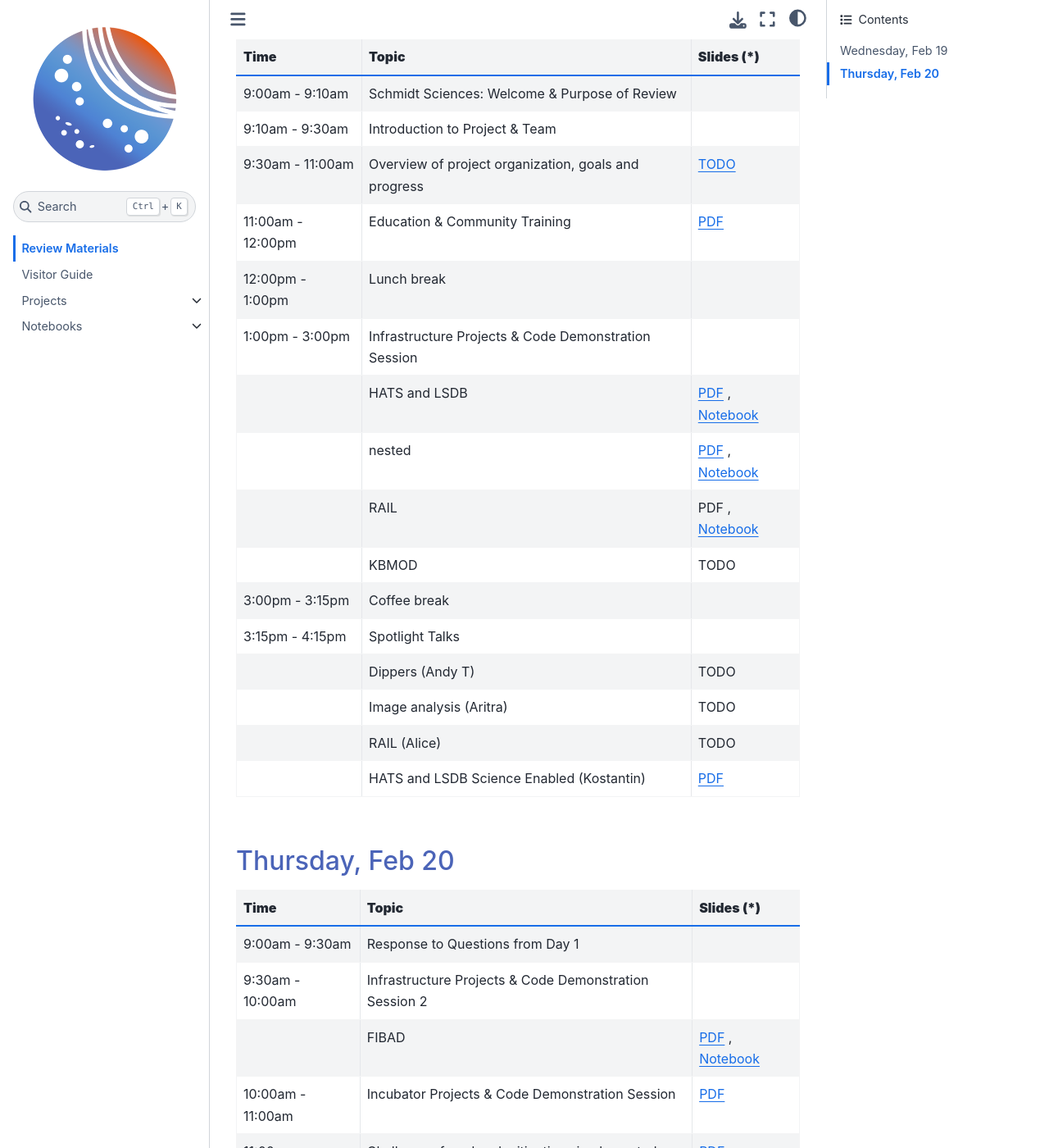
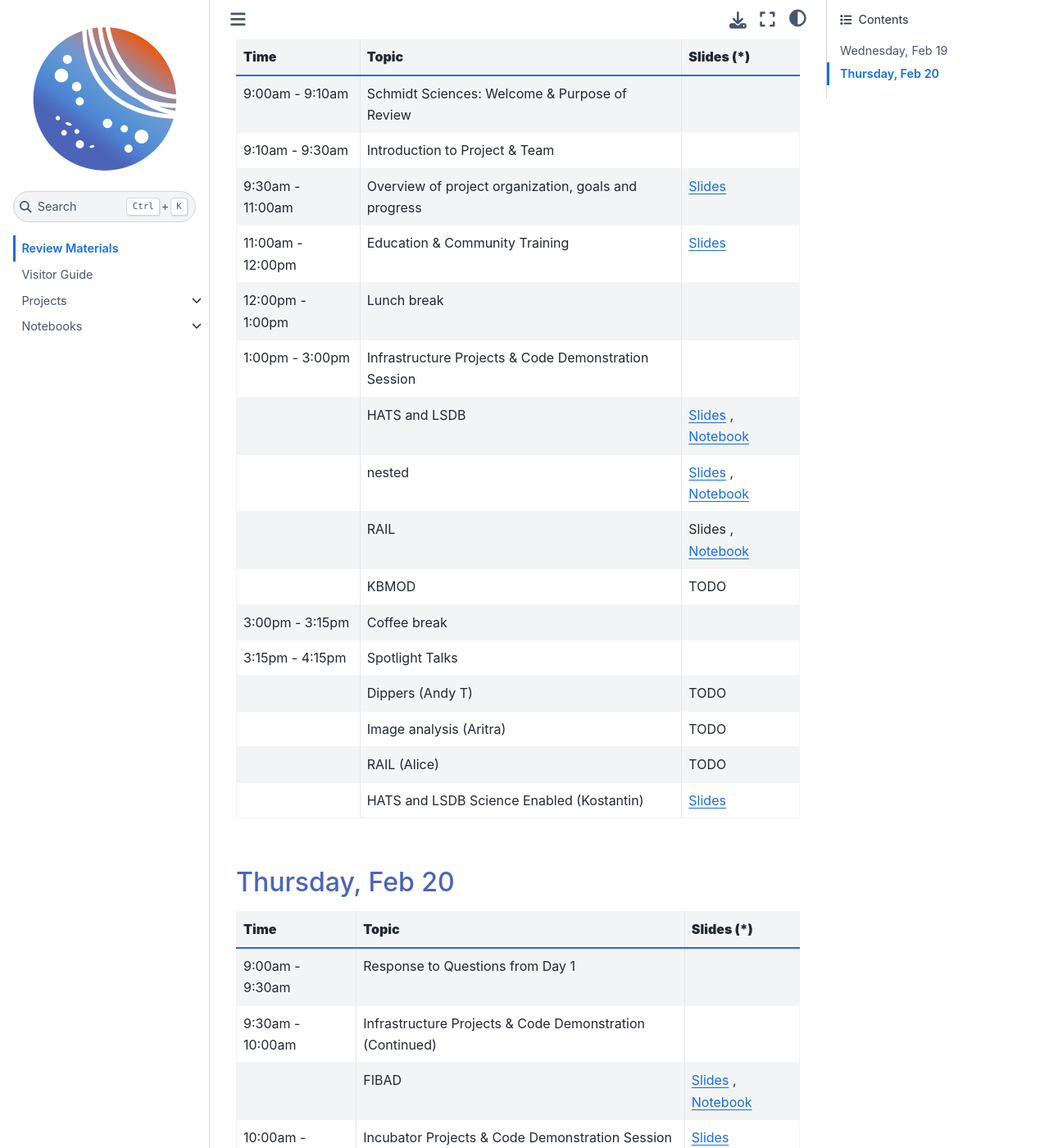
Before and after one commit to lincc-frameworks/midpoint-review, a Sphinx documentation site: the page built from docs/index.rst, in a window 1280 px wide and 1400 px high, scrolled down 400 px. Shown: the whole window at 82% size. Built offline with Sphinx 7.4.7 and the Sphinx Book theme 1.1.4, drawn with Linux system fonts in a browser that asks for light colours; pages that are not in the unit, such as notebooks, are missing from menus.

Commit message:
Update slide links

```diff
--- a/docs/index.rst
+++ b/docs/index.rst
@@ -26,10 +26,10 @@
      -
    * - 9:30am - 11:00am
      - Overview of project organization, goals and progress
-     - `TODO <https://drive.google.com/drive/folders/1bNHxi8qNDNNYMcQhjHKBssYEAb5i93zS>`__
+     - `Slides <https://drive.google.com/file/d/1zSym-zlkSws15sLGENhL4gogEOpmUrIY/view?usp=drive_link>`__
    * - 11:00am - 12:00pm
      - Education & Community Training
-     - `PDF <https://drive.google.com/file/d/1T8v_vXuykA6e4ZTy6r4wVTpd3UGo2dY2/view?usp=drive_link>`__
+     - `Slides <https://drive.google.com/file/d/1T8v_vXuykA6e4ZTy6r4wVTpd3UGo2dY2/view?usp=drive_link>`__
    * - 12:00pm - 1:00pm
      - Lunch break
      -
@@ -38,13 +38,13 @@
      -
    * -
      - HATS and LSDB
-     - `PDF <https://drive.google.com/file/d/1R0KaTojKle0cdTo-XlXkLohx7DN_A8bt/view?usp=drive_link>`__ , `Notebook <https://linccfw-review.readthedocs.io/en/latest/notebooks/lsdb/Notebook_LSDB_HATS.html>`__
+     - `Slides <https://drive.google.com/file/d/1R0KaTojKle0cdTo-XlXkLohx7DN_A8bt/view?usp=drive_link>`__ , `Notebook <https://linccfw-review.readthedocs.io/en/latest/notebooks/lsdb/Notebook_LSDB_HATS.html>`__
    * -
      - nested
-     - `PDF <https://drive.google.com/file/d/1aiwiw9CE-9sdy1kEsNEcMn8jQO7B34xE/view?usp=drive_link>`__ , `Notebook <https://linccfw-review.readthedocs.io/en/latest/notebooks/nested/review_demo.html>`__
+     - `Slides <https://drive.google.com/file/d/1aiwiw9CE-9sdy1kEsNEcMn8jQO7B34xE/view?usp=drive_link>`__ , `Notebook <https://linccfw-review.readthedocs.io/en/latest/notebooks/nested/review_demo.html>`__
    * -
      - RAIL
-     - PDF , `Notebook <https://linccfw-review.readthedocs.io/en/latest/notebooks/rail/rail_hsc.html>`__
+     - Slides , `Notebook <https://linccfw-review.readthedocs.io/en/latest/notebooks/rail/rail_hsc.html>`__
    * -
      - KBMOD
      - TODO
@@ -65,7 +65,7 @@
      - TODO
    * -
      - HATS and LSDB Science Enabled (Kostantin)
-     - `PDF <https://drive.google.com/file/d/1Foy999YoQppXSHSBRQNcRqXghYIE9qYM/view?usp=drive_link>`__
+     - `Slides <https://drive.google.com/file/d/1Foy999YoQppXSHSBRQNcRqXghYIE9qYM/view?usp=drive_link>`__
 
 Thursday, Feb 20
 ---------------------------------------------------------------
@@ -80,17 +80,17 @@
      - Response to Questions from Day 1
      -
    * - 9:30am - 10:00am
-     - Infrastructure Projects & Code Demonstration Session 2
+     - Infrastructure Projects & Code Demonstration (Continued)
      -
    * -
      - FIBAD
-     - `PDF <https://drive.google.com/file/d/1ZvQFDS3vCqCIIN4UOlqikymwKkQxIe9q/view?usp=drive_link>`__ , `Notebook <https://linccfw-review.readthedocs.io/en/latest/notebooks/fibad/fibad_demo.html>`__
+     - `Slides <https://drive.google.com/file/d/1ZvQFDS3vCqCIIN4UOlqikymwKkQxIe9q/view?usp=drive_link>`__ , `Notebook <https://linccfw-review.readthedocs.io/en/latest/notebooks/fibad/fibad_demo.html>`__
    * - 10:00am - 11:00am
      - Incubator Projects & Code Demonstration Session
-     - `PDF <https://drive.google.com/file/d/1yj7tE9mRV_-qiPWgVC3urBiCDfBhLNPn/view?usp=drive_link>`__
+     - `Slides <https://drive.google.com/file/d/1yj7tE9mRV_-qiPWgVC3urBiCDfBhLNPn/view?usp=drive_link>`__
    * - 11:00am - 12:00pm
      - Challenges faced and mitigations implemented
-     - `PDF <https://drive.google.com/file/d/1pyPH4vubE13WEjmuO-QqaXr1bFTltcH1/view?usp=drive_link>`__
+     - `Slides <https://drive.google.com/file/d/1pyPH4vubE13WEjmuO-QqaXr1bFTltcH1/view?usp=drive_link>`__
    * - 12:00pm - 1:30pm
      - Lunch break + Group Photo
      -
```
